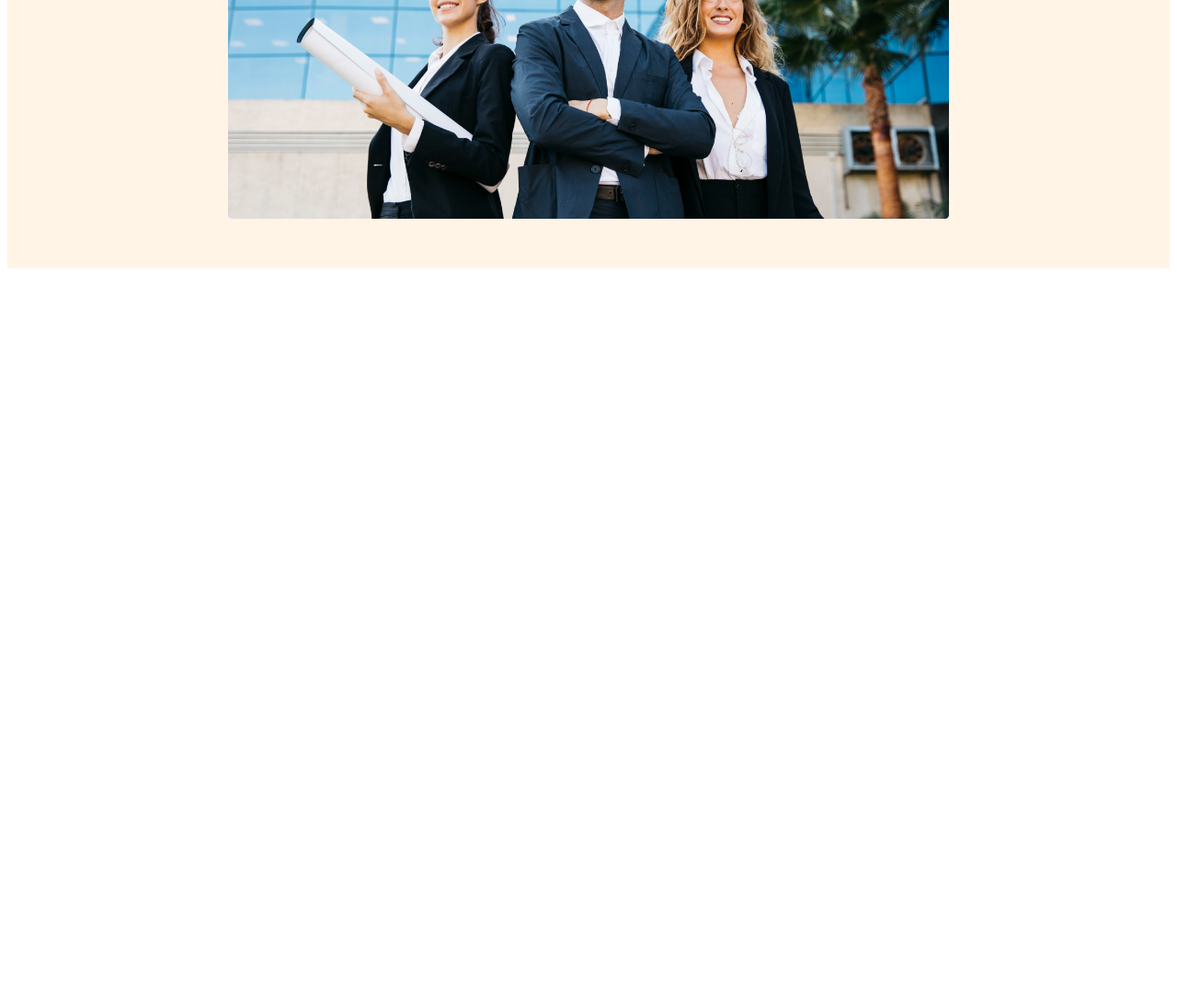
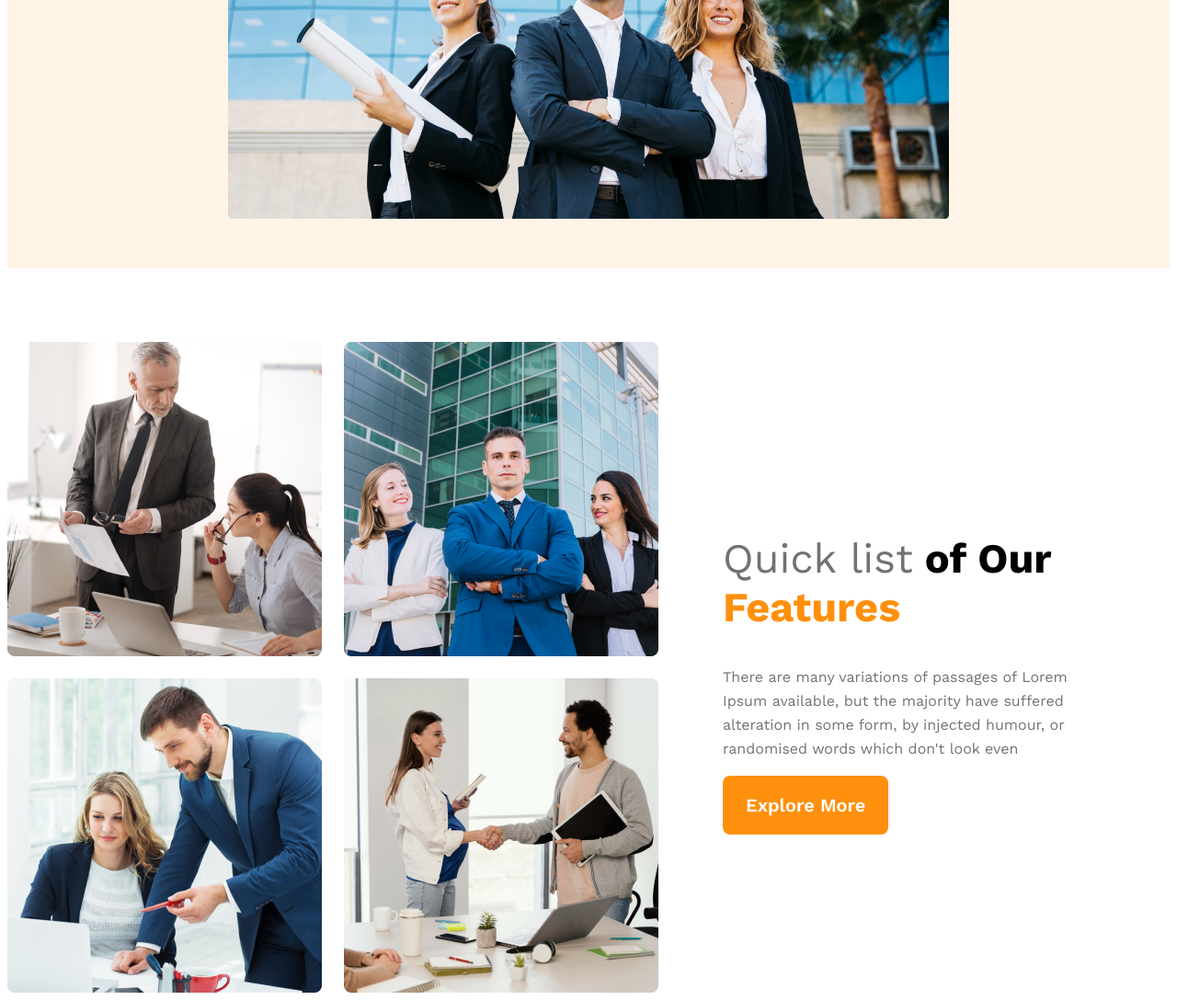
Before and after one commit to rhMahedi/architech-web, a plain HTML site: page index.html in a window 1280 px wide. Shown: the part 765-1853 px from the top of the page at 92% size. Before the commit the page ends 1065 px from the top, so only its background shows below. Drawn offline with nearby package versions, Linux system fonts and the light colour scheme.

Commit message:
add img write container

```diff
--- a/index.html
+++ b/index.html
@@ -9,6 +9,7 @@
 </head>
 
 <body>
+  <!-- start header section  -->
   <header>
     <nav>
       <h3 class="logo">G3 Architects</h3>
@@ -25,7 +26,8 @@
         <h1 class="banner-title">Brand New<br>Group of Architects
         </h1>
         <p class="banner-descrption">
-          There are many variations of passages of Lorem Ipsum available, but the majority have suffered alteration in<br> some form, by injected humour, or randomised words which don't look even
+          There are many variations of passages of Lorem Ipsum available, but the majority have suffered alteration
+          in<br> some form, by injected humour, or randomised words which don't look even
         </p>
         <button class="btn-primary">
           Explore More
@@ -37,6 +39,29 @@
 
     </div>
   </header>
+  <!-- ending header section  -->
+  <main>
+    <section class="img-write-container">
+      <div class="img-container">
+        <img src="images/team1.png" alt="">
+        <img src="images/team2.png" alt="">
+        <img src="images/team3.png" alt="">
+
+        <img src="images/team4.png" alt="">
+      </div>
+      <div class="write-container">
+        <h2 class="write-content-title"><span class="quick">Quick list</span> of Our <span
+            class="write-feat">Features</span></h2>
+        <p class="banner-descrption">
+          There are many variations of passages of Lorem Ipsum available, but the majority have suffered alteration in
+          some form, by injected humour, or randomised words which don't look even
+        </p>
+        <button class="btn-primary">
+          Explore More
+        </button>
+      </div>
+    </section>
+  </main>
 </body>
 
 </html>
--- a/style/architec.css
+++ b/style/architec.css
@@ -13,6 +13,11 @@
   padding: 20px 25px;
   cursor: pointer;
 
+}
+
+.banner-descrption {
+  color: var(--Dark-03, #727272);
+  line-height: 26px;
 }
 
 /* shyare style ending */
@@ -76,31 +81,79 @@ nav li a {
 
 }
 
-.banner-descrption {
-  color: var(--Dark-03, #727272);
-  line-height: 26px;
-}
-.banner img{
+.banner img {
   width: 100%;
   margin-top: 25px;
 }
+
+/* main section start  */
+main {
+  max-width: 1440px;
+  margin: 0 auto;
+}
+
+.img-write-container {
+  display: flex;
+  align-items: center;
+  margin-top: 80px;
+}
+
+.img-container {
+  display: grid;
+  grid-template-columns: repeat(2, 1fr);
+  gap: 24px;
+}
+
+.write-container {
+  padding-left: 70px;
+  padding-right: 70px;
+}
+
+.write-content-title {
+  font-size: 45px;
+}
+
+.quick {
+  color: var(--Dark-03, #727272);
+  font-weight: 500;
+}
+
+.write-feat {
+  color: #FF900E;
+  font-weight: 700;
+
+}
+
+
 /* responsive design part  */
 
 /* mobile responsive  */
 @media screen and (max-width: 576px) {
-  header{
+  header {
     padding: 20px;
   }
-  nav{
+
+  nav,
+  .img-write-container {
     flex-direction: column;
   }
+  .img-container{
+    grid-template-columns: 1fr;
+  }
+
+.write-container {
+ padding-left: 20px;
+ padding-right: 20px;
 }
+}
+
 /* tablet responsive  */
-@media screen and (min-width: 577px) and (max-width:960px){
-  nav{
+@media screen and (min-width: 577px) and (max-width:960px) {
+  nav, .img-write-container {
     flex-direction: column;
   }
-  header{
+
+  header {
     padding: 50px;
   }
 }
```
